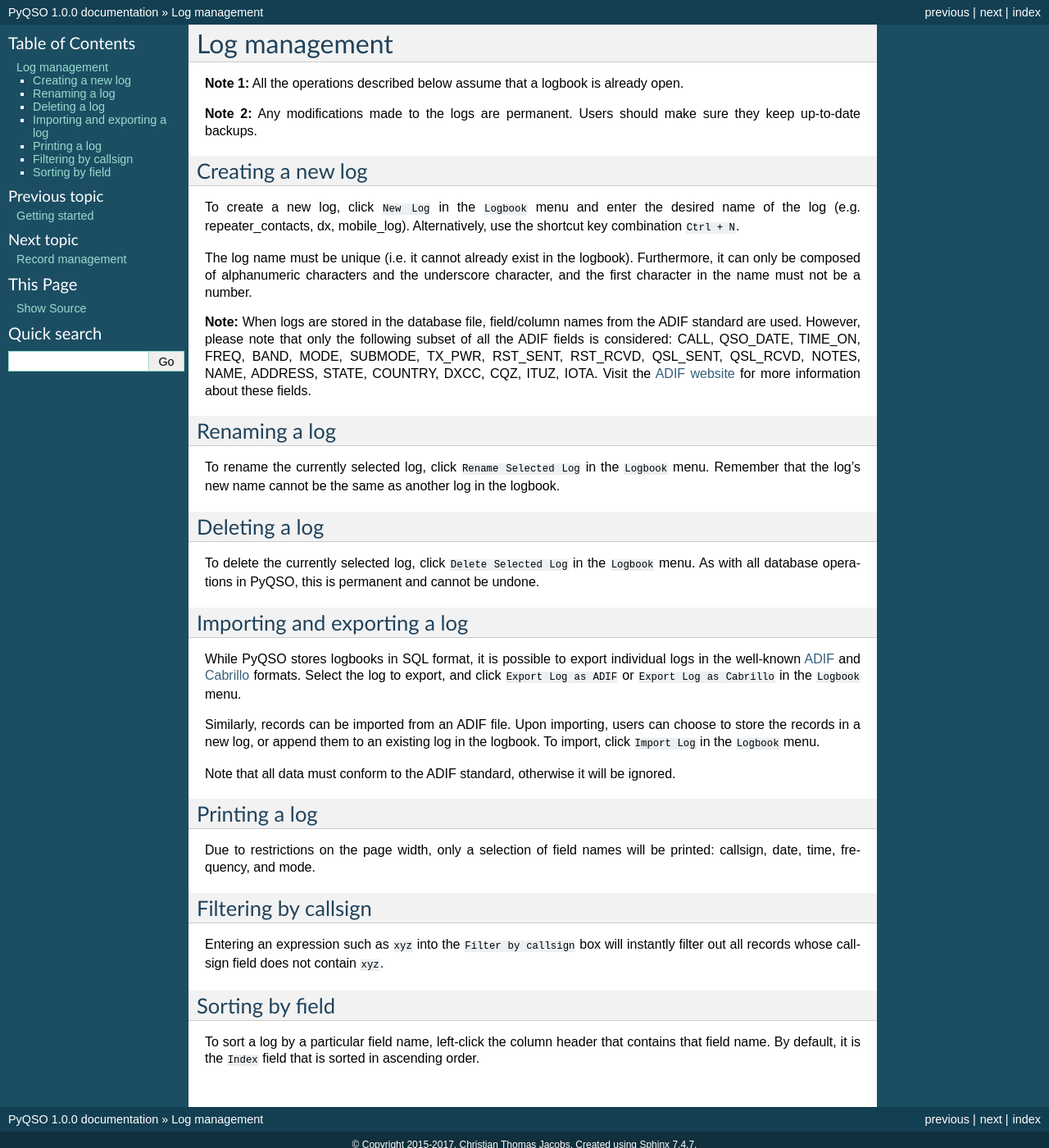
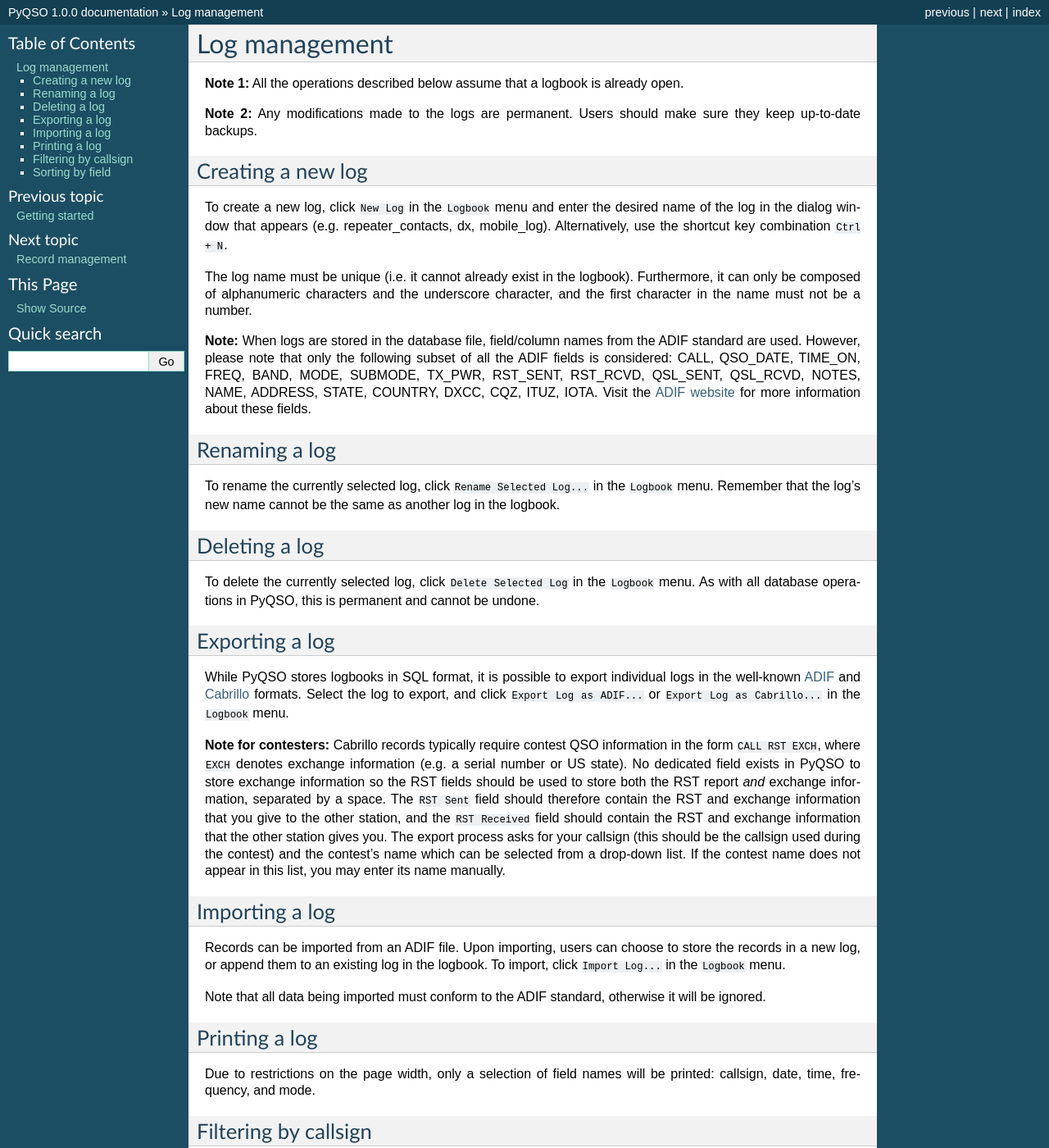
Before and after one commit to ctjacobs/pyqso, a Sphinx documentation site: the page built from docs/source/log_management.rst, in a window 1280 px wide and 1400 px high. Shown: the whole window at 82% size. Built offline with Sphinx 7.4.7, drawn with Linux system fonts in a browser that asks for light colours.

Commit message:
Added a note for contesters regarding exporting to a Cabrillo file.

```diff
--- a/docs/source/log_management.rst
+++ b/docs/source/log_management.rst
@@ -11,7 +11,7 @@
 ------------------
 
 To create a new log, click ``New Log`` in the ``Logbook`` menu and enter
-the desired name of the log (e.g. repeater\_contacts, dx, mobile\_log).
+the desired name of the log in the dialog window that appears (e.g. repeater\_contacts, dx, mobile\_log).
 Alternatively, use the shortcut key combination ``Ctrl + N``.
 
 The log name must be unique (i.e. it cannot already exist in the
@@ -28,7 +28,7 @@
 Renaming a log
 --------------
 
-To rename the currently selected log, click ``Rename Selected Log`` in
+To rename the currently selected log, click ``Rename Selected Log...`` in
 the ``Logbook`` menu. Remember that the log's new name cannot be the
 same as another log in the logbook.
 
@@ -39,19 +39,24 @@
 the ``Logbook`` menu. As with all database operations in PyQSO, this is
 permanent and cannot be undone.
 
-Importing and exporting a log
------------------------------
+Exporting a log
+---------------
 
 While PyQSO stores logbooks in SQL format, it is possible to export
 individual logs in the well-known `ADIF <http://www.adif.org/>`_ and `Cabrillo <http://wwrof.org/cabrillo/>`_ formats. Select the log to export,
-and click ``Export Log as ADIF`` or ``Export Log as Cabrillo`` in the ``Logbook`` menu.
+and click ``Export Log as ADIF...`` or ``Export Log as Cabrillo...`` in the ``Logbook`` menu.
 
-Similarly, records can be imported from an ADIF file. Upon importing,
+**Note for contesters:** Cabrillo records typically require contest QSO information in the form ``CALL RST EXCH``, where ``EXCH`` denotes exchange information (e.g. a serial number or US state). No dedicated field exists in PyQSO to store exchange information so the RST fields should be used to store both the RST report *and* exchange information, separated by a space. The ``RST Sent`` field should therefore contain the RST and exchange information that you give to the other station, and the ``RST Received`` field should contain the RST and exchange information that the other station gives you. The export process asks for your callsign (this should be the callsign used during the contest) and the contest's name which can be selected from a drop-down list. If the contest name does not appear in this list, you may enter its name manually.
+
+Importing a log
+---------------
+
+Records can be imported from an ADIF file. Upon importing,
 users can choose to store the records in a new log, or append them to an
-existing log in the logbook. To import, click ``Import Log`` in the
+existing log in the logbook. To import, click ``Import Log...`` in the
 ``Logbook`` menu.
 
-Note that all data must conform to the ADIF standard, otherwise it will
+Note that all data being imported must conform to the ADIF standard, otherwise it will
 be ignored.
 
 Printing a log
```
